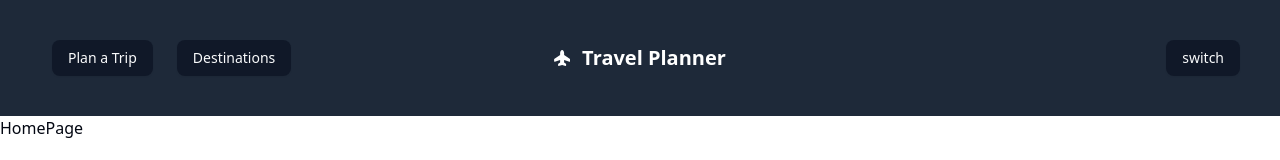
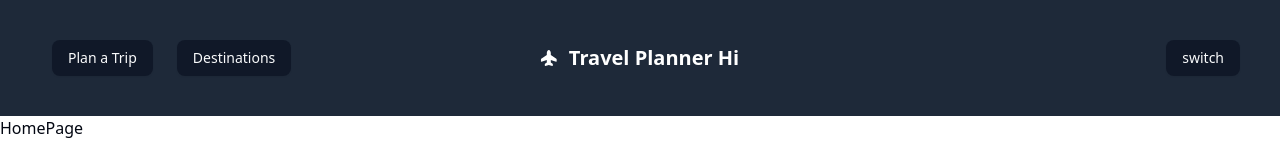
Before and after one commit to AI-TravelPlanner/TravelPlaner_Frontend, a React (Vite) app: page / in a window 1280 px wide. Shown: the top 160 px of the page. Built offline with nearby package versions, Linux system fonts and the light colour scheme.

Commit message:
this a commit

```diff
--- a/src/layout/Navbar.jsx
+++ b/src/layout/Navbar.jsx
@@ -22,7 +22,7 @@ const Navbar = ({ buttonNames }) => {
                 <div className="absolute left-1/2 transform -translate-x-1/2 flex items-center">
                     <FaPlaneUp className="mr-3" />
                     <span className="font-semibold text-xl">
-                        Travel Planner
+                        Travel Planner Hi
                     </span>
                 </div>
                 <div>
```
